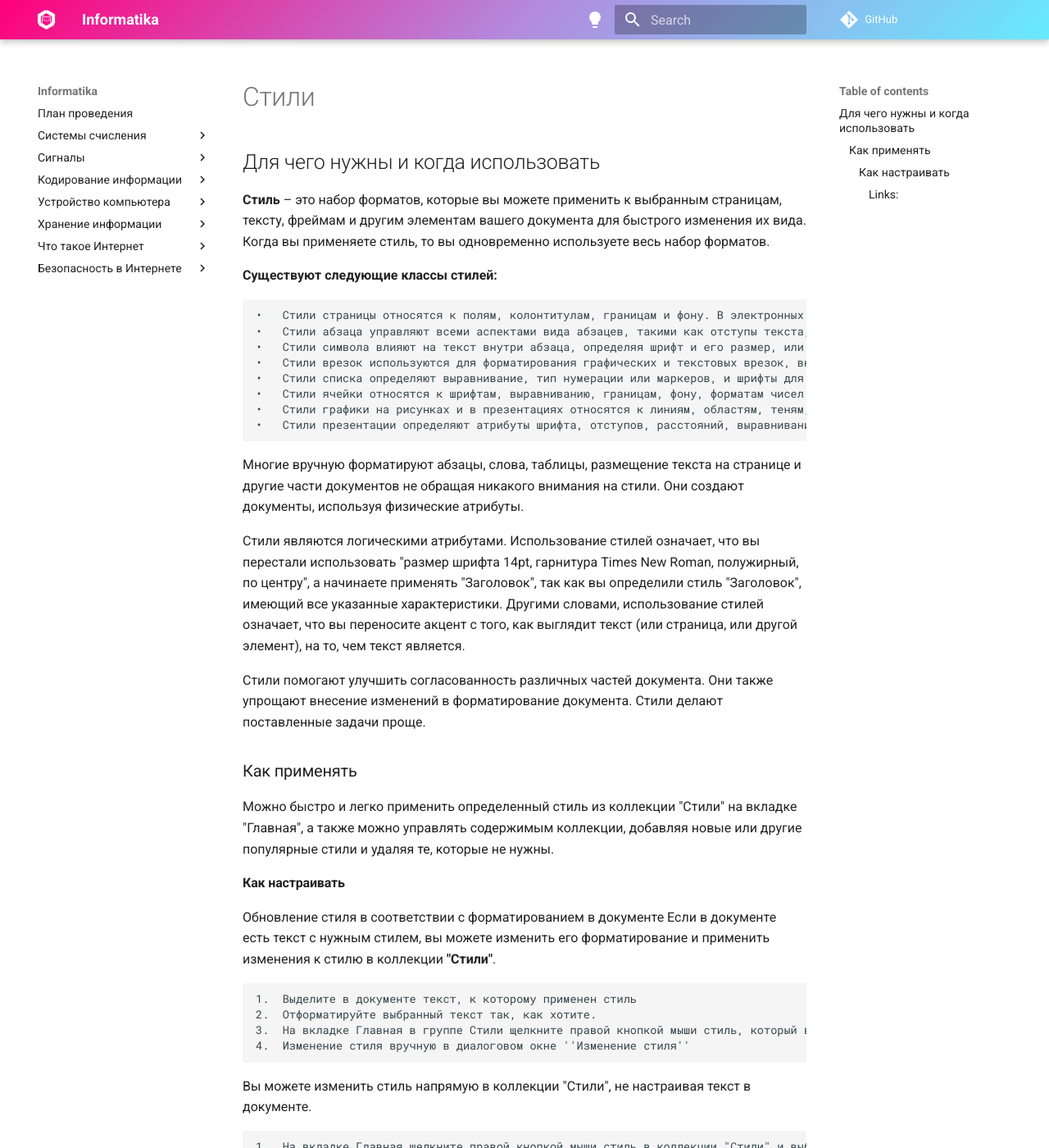
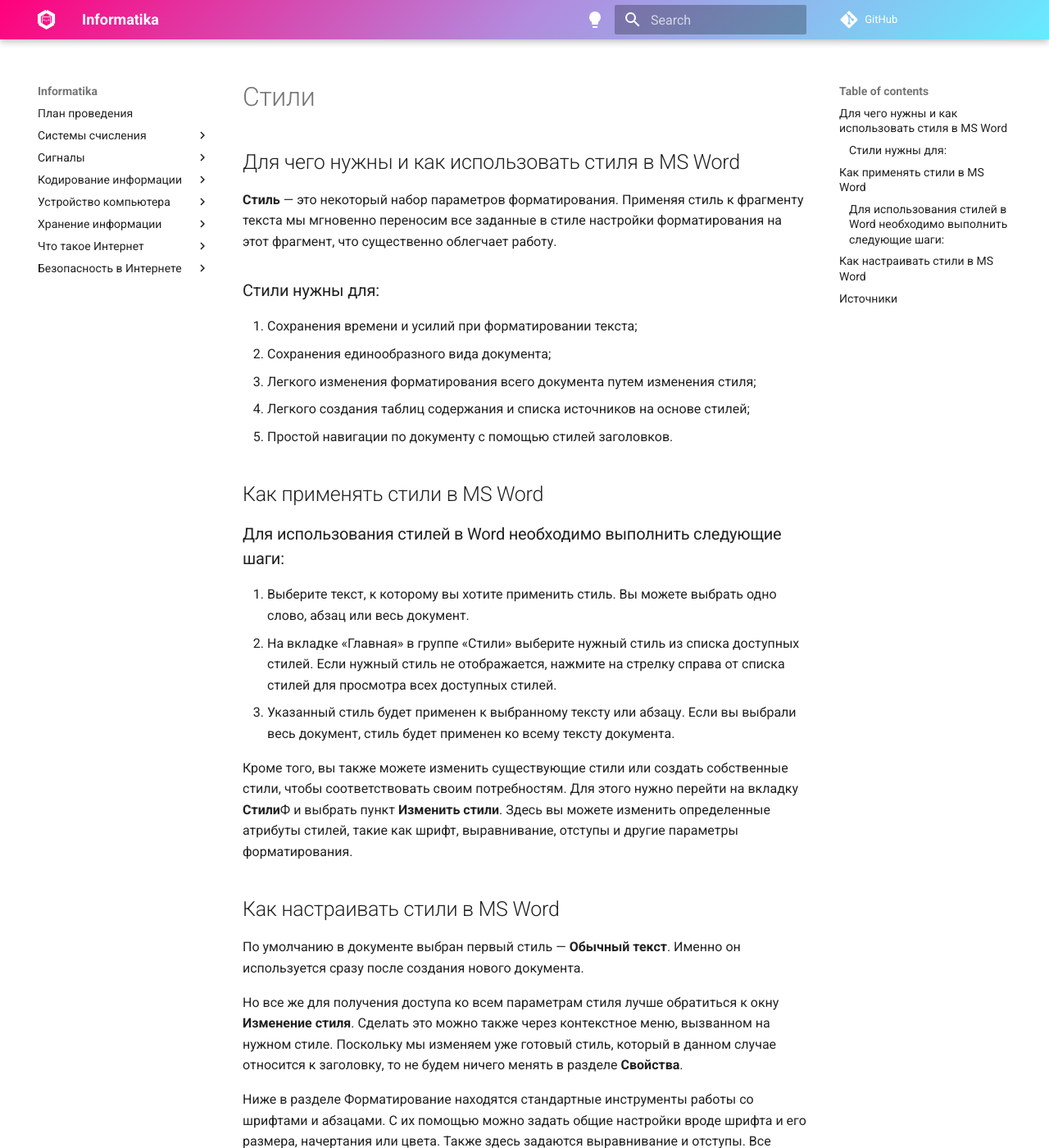
Before and after one commit to chabErch/Informatika, an MkDocs documentation site: the page built from docs/MS Word/Стили.md, in a window 1280 px wide and 1400 px high. Shown: the whole window at 82% size. Built offline with MkDocs 1.6.1 and Material for MkDocs 9.7.7, drawn with Linux system fonts in a browser that asks for light colours; comment, search, counter and statistics services are not loaded; some of the changed text lies outside the part shown.

Commit message:
Update Стили.md

```diff
--- a/docs/MS Word/Стили.md
+++ b/docs/MS Word/Стили.md
@@ -1,52 +1,46 @@
 # Стили
 
-## Для чего нужны и когда использовать
+## Для чего нужны и как использовать стиля в MS Word
 
-**Стиль** – это набор форматов, которые вы можете применить к выбранным страницам, тексту, фреймам и другим элементам вашего документа для быстрого изменения их вида. Когда вы применяете стиль, то вы одновременно используете весь набор форматов.
+**Стиль** — это некоторый набор параметров форматирования. Применяя стиль к фрагменту текста мы мгновенно переносим все заданные в стиле настройки форматирования на этот фрагмент, что существенно облегчает работу.
 
-**Существуют следующие классы стилей:**
+### Стили нужны для:
 
-	•	Стили страницы относятся к полям, колонтитулам, границам и фону. В электронных таблицах Calc стили страниц также относятся к последовательности печати страниц.
-    •	Стили абзаца управляют всеми аспектами вида абзацев, такими как отступы текста, табуляция, межстрочное расстояние, границы, включая форматирование символов.
-    •	Стили символа влияют на текст внутри абзаца, определяя шрифт и его размер, или форматы жирного и курсивного написания.
-    •	Стили врезок используются для форматирования графических и текстовых врезок, включая переходы на новую строку, границы, фон и полосы.
-    •	Стили списка определяют выравнивание, тип нумерации или маркеров, и шрифты для нумерованных и ненумерованных списков.
-    •	Стили ячейки относятся к шрифтам, выравниванию, границам, фону, форматам чисел (например, валюта, дата, номер) и защите ячеек.
-    •	Стили графики на рисунках и в презентациях относятся к линиям, областям, теням, прозрачности, шрифту, соединителям, размерам и другим атрибутам.
-    •	Стили презентации определяют атрибуты шрифта, отступов, расстояний, выравнивания и табуляции
+1. Сохранения времени и усилий при форматировании текста;
+2. Сохранения единообразного вида документа;
+3. Легкого изменения форматирования всего документа путем изменения стиля;
+4. Легкого создания таблиц содержания и списка источников на основе стилей;
+5. Простой навигации по документу с помощью стилей заголовков.
 
-Многие вручную форматируют абзацы, слова, таблицы, размещение текста на странице и другие части документов не обращая никакого внимания на стили. Они создают документы, используя физические атрибуты.
+## Как применять стили в MS Word
 
-Стили являются логическими атрибутами. Использование стилей означает, что вы перестали использовать "размер шрифта 14pt, гарнитура Times New Roman, полужирный, по центру", а начинаете применять "Заголовок", так как вы определили стиль "Заголовок", имеющий все указанные характеристики. Другими словами, использование стилей означает, что вы переносите акцент с того, как выглядит текст (или страница, или другой элемент), на то, чем текст является.
+### Для использования стилей в Word необходимо выполнить следующие шаги:
 
-Стили помогают улучшить согласованность различных частей документа. Они также упрощают внесение изменений в форматирование документа. Стили делают  поставленные задачи проще.
+1.	Выберите текст, к которому вы хотите применить стиль. Вы можете выбрать одно слово, абзац или весь документ.
+2.	На вкладке «Главная» в группе «Стили» выберите нужный стиль из списка доступных стилей. Если нужный стиль не отображается, нажмите на стрелку справа от списка стилей для просмотра всех доступных стилей.
+3.	Указанный стиль будет применен к выбранному тексту или абзацу. Если вы выбрали весь документ, стиль будет применен ко всему тексту документа.
 
-### Как применять
+Кроме того, вы также можете изменить существующие стили или создать собственные стили, чтобы соответствовать своим потребностям. Для этого нужно перейти на вкладку **Стили**Ф и выбрать пункт **Изменить стили**. Здесь вы можете изменить определенные атрибуты стилей, такие как шрифт, выравнивание, отступы и другие параметры форматирования.
 
-Можно быстро и легко применить определенный стиль из коллекции "Стили" на вкладке "Главная", а  также можно управлять содержимым коллекции, добавляя новые или другие популярные стили и удаляя те, которые не нужны.
+## Как настраивать стили в MS Word
 
-#### Как настраивать
+По умолчанию в документе выбран первый стиль — **Обычный текст**. Именно он используется сразу после создания нового документа.
 
-Обновление стиля в соответствии с форматированием в документе
-Если в документе есть текст с нужным стилем, вы можете изменить его форматирование и применить изменения к стилю в коллекции **"Стили"**.
+Но все же для получения доступа ко всем параметрам стиля лучше обратиться к окну **Изменение стиля**. Сделать это можно также через контекстное меню, вызванном на нужном стиле. Поскольку мы изменяем уже готовый стиль, который в данном случае относится к заголовку, то не будем ничего менять в разделе **Свойства**.
 
-	1.	Выделите в документе текст, к которому применен стиль
-    2.	Отформатируйте выбранный текст так, как хотите.
-    3.	На вкладке Главная в группе Стили щелкните правой кнопкой мыши стиль, который вы хотите изменить, и выберите команду Обновить [название стиля] в соответствии с выделенным фрагментом.
-    4.	Изменение стиля вручную в диалоговом окне ''Изменение стиля''
+Ниже в разделе Форматирование находятся стандартные инструменты работы со шрифтами и абзацами. С их помощью можно задать общие настройки вроде шрифта и его размера, начертания или цвета. Также здесь задаются выравнивание и отступы. Все изменения отражаются в окне предварительного просмотра, а список примененных параметров выводится еще ниже. Но этих параметров форматирования явно не достаточно для точной настройки, поэтому обратимся к кнопке Формат, которая позволяет раскрыть список с доступными для редактирования опциями.
 
-Вы можете изменить стиль напрямую в коллекции "Стили", не настраивая текст в документе.
+Наиболее часто используются инструменты **Шрифт** и **Абзац**, которые открывают соотвествующие окна с детальными параметрами. Как правило, эти окна хорошо знакомы пользователям, работающим в Word, поэтом особых сложностей с применением этих инструментов возникнуть не должно. Основное отличие применение этих инструментов через ленту и в стилях заключается в том, что в первом случае примененные настройки будут касаться только выделенного заранее фрагмента текста, а во втором - всех фрагментов текста в документе, отформатированных с помощью данного стиля.
 
-    1.	На вкладке Главная щелкните правой кнопкой мыши стиль в коллекции "Стили" и выберите команду Изменить.
+Например, если мне понадобится изменить шрифт основного текста, то я просто изменяю соответствующий стиль и в окне **Шрифт** внесу соответствующие исправления - изменю шрифт и его размер. Также в текстовых документах зачастую применяется полуторный междустрочный интервал и красная строка в абзацах. Эти настройки касаются абзаца, а значит нужно вызвать соответствующее окно и внести необходимые изменения в нем.
 
-    2.	В разделе Форматирование измените форматирование, например начертание, размер или цвет шрифта, выравнивание, междустрочный интервал и отступы.
+В итоге весь текст в документе, отформатированный данным стилем, будет автоматически откорректирован.
 
-    3.	Выберите, должен ли стиль применяться к текущему документу или же ко всем новым документам.
+## Источники
 
-##### Links:
-
-1. Что такое стили. Для чего нужны стили: [Электронный ресурс](http://openofficeb.narod.ru/openofficebasics-13.html)
-
-2. Настройка и создание стилей: [Электронный ресурс](https://support.microsoft.com/ru-ru/office/%D0%BD%D0%B0%D1%81%D1%82%D1%80%D0%BE%D0%B9%D0%BA%D0%B0-%D0%B8-%D1%81%D0%BE%D0%B7%D0%B4%D0%B0%D0%BD%D0%B8%D0%B5-%D1%81%D1%82%D0%B8%D0%BB%D0%B5%D0%B9-d38d6e47-f6fc-48eb-a607-1eb120dec563)
-
-3. Добавление и удаление стилей: [Электронный ресурс](https://support.microsoft.com/ru-ru/office/%D0%B4%D0%BE%D0%B1%D0%B0%D0%B2%D0%BB%D0%B5%D0%BD%D0%B8%D0%B5-%D0%B8-%D1%83%D0%B4%D0%B0%D0%BB%D0%B5%D0%BD%D0%B8%D0%B5-%D1%81%D1%82%D0%B8%D0%BB%D0%B5%D0%B9-%D0%B2-%D0%BA%D0%BE%D0%BB%D0%BB%D0%B5%D0%BA%D1%86%D0%B8%D0%B8-%D1%8D%D0%BA%D1%81%D0%BF%D1%80%D0%B5%D1%81%D1%81-%D1%81%D1%82%D0%B8%D0%BB%D0%B5%D0%B9-21c5b9de-b19e-4575-bc87-cb2b55ece224#:~:text=%D0%9D%D0%B0%20%D0%B2%D0%BA%D0%BB%D0%B0%D0%B4%D0%BA%D0%B5%20%D0%93%D0%BB%D0%B0%D0%B2%D0%BD%D0%B0%D1%8F%20%D0%BD%D0%B0%D0%B6%D0%BC%D0%B8%D1%82%D0%B5%20%D0%BA%D0%BD%D0%BE%D0%BF%D0%BA%D1%83%20%D0%B7%D0%B0%D0%BF%D1%83%D1%81%D0%BA%D0%B0%20%D0%B4%D0%B8%D0%B0%D0%BB%D0%BE%D0%B3%D0%BE%D0%B2%D0%BE%D0%B3%D0%BE%20%D0%BE%D0%BA%D0%BD%D0%B0%20%D0%A1%D1%82%D0%B8%D0%BB%D0%B8%20%D0%B8,%D1%81%D1%82%D0%B8%D0%BB%D1%8C%20%D0%B2%20%D0%BE%D0%B1%D0%BB%D0%B0%D1%81%D1%82%D0%B8%20%D0%B7%D0%B0%D0%B4%D0%B0%D1%87%20%D0%A1%D1%82%D0%B8%D0%BB%D0%B8)
+1. Как пользоваться стилями в MS Word
+[Электронный ресурс](https://uchet-jkh.ru/i/kak-ispolzovat-stili-v-word/)
+2. Как настроить стили в MS Word
+[Электронный ресурс](https://dzen.ru/a/YphPfXmmOj3h--GB?experiment=942751)
+3. Зачем нужны и когда используются стили в MS Word
+[Электронный ресурс](https://uchet-jkh.ru/i/cto-takoe-stil-v-word/)
```
